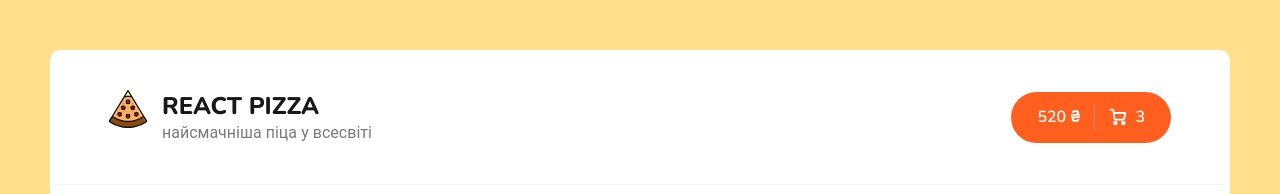
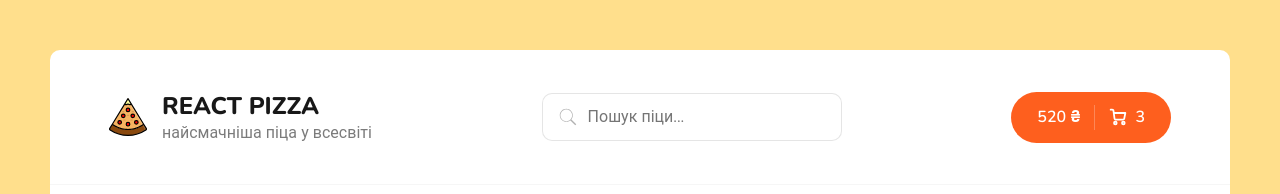
Before and after one commit to Yana-Palam/react-pizza, a React (Create React App) app: page / in a window 1280 px wide. Shown: the top 194 px of the page. Built offline with nearby package versions, Linux system fonts and the light colour scheme; no server answers.

Commit message:
added search by name

```diff
--- a/src/App.js
+++ b/src/App.js
@@ -1,20 +1,25 @@
 import "./scss/app.scss";
 import { createBrowserRouter, RouterProvider } from "react-router-dom";
+import { useState } from "react";
 import ErrorPage from "./components/ErrorPage";
 import Layout from "./components/Layout/Layout";
 import HomePage from "./pages/HomePage/HomePage";
 import CartPage from "./pages/CartPage/CartPage";
 
 function App() {
+  const [searchValue, setSearchValue] = useState("");
+
   const router = createBrowserRouter([
     {
       path: "/",
-      element: <Layout />,
+      element: (
+        <Layout searchValue={searchValue} setSearchValue={setSearchValue} />
+      ),
       errorElement: <ErrorPage />,
       children: [
         {
           index: true,
-          element: <HomePage />,
+          element: <HomePage searchValue={searchValue} />,
         },
         {
           path: "/cart",
--- a/src/components/Header/Header.jsx
+++ b/src/components/Header/Header.jsx
@@ -1,20 +1,24 @@
 import { Link } from "react-router-dom";
+
+import Search from "../Search";
 import logoSvg from "../../assets/img/pizza-logo.svg";
 import SvgCart from "../svg/SvgCart";
 
-function Header() {
+function Header({ searchValue, setSearchValue }) {
   return (
     <div className="header">
       <div className="container">
-        <div className="header__logo">
-          <Link to="/">
+        <Link to="/">
+          <div className="header__logo">
             <img width="38" src={logoSvg} alt="Pizza logo" />
-          </Link>
-          <div>
-            <h1>React Pizza</h1>
-            <p>найсмачніша піца у всесвіті</p>
+
+            <div>
+              <h1>React Pizza</h1>
+              <p>найсмачніша піца у всесвіті</p>
+            </div>
           </div>
-        </div>
+        </Link>
+        <Search searchValue={searchValue} setSearchValue={setSearchValue} />
         <div className="header__cart">
           <Link to="/cart" className="button button--cart">
             <span>520 ₴</span>
--- a/src/components/Layout/Layout.jsx
+++ b/src/components/Layout/Layout.jsx
@@ -2,12 +2,12 @@ import { Outlet } from "react-router-dom";
 import { useNavigation } from "react-router-dom";
 import Header from "../Header";
 
-function Layout() {
+function Layout({ searchValue, setSearchValue }) {
   const { state } = useNavigation();
   return (
     <>
       <div className="wrapper">
-        <Header />
+        <Header searchValue={searchValue} setSearchValue={setSearchValue} />
         <main>
           {state === "loading" && <div role="loader">Loading</div>}
           <div className="content">
--- /dev/null
+++ b/src/components/Search/Search.jsx
@@ -0,0 +1,32 @@
+import React from "react";
+import s from "./Search.module.scss";
+import { ReactComponent as SearchIcon } from "../../assets/img/search_icon.svg";
+import { ReactComponent as ClearIcon } from "../../assets/img/close_icon.svg";
+
+function Search({ searchValue, setSearchValue }) {
+  return (
+    <div className={s.wrapper}>
+      <SearchIcon width={22} height={22} className={s.iconSearch} />
+      <input
+        onChange={(e) => {
+          setSearchValue(e.target.value);
+        }}
+        value={searchValue}
+        className={s.input}
+        placeholder="Пошук піци..."
+      />
+      {searchValue && (
+        <button
+          onClick={() => {
+            setSearchValue("");
+          }}
+          className={s.clearBtn}
+        >
+          <ClearIcon width={20} height={20} />
+        </button>
+      )}
+    </div>
+  );
+}
+
+export default Search;
--- /dev/null
+++ b/src/components/Search/Search.module.scss
@@ -0,0 +1,38 @@
+.wrapper {
+  width: 300px;
+  position: relative;
+}
+
+.input {
+  border: 1px solid rgba(0, 0, 0, 0.1);
+  border-radius: 10px;
+  padding: 12px 20px;
+  padding-left: 45px;
+  width: 100%;
+  font-size: 16px;
+
+  &:focus {
+    border: 1px solid rgba(0, 0, 0, 0.2);
+  }
+}
+
+.iconSearch {
+  opacity: 0.3;
+  position: absolute;
+  left: 15px;
+  top: calc(50% - 11px);
+}
+
+.clearBtn {
+  border: none;
+  position: absolute;
+  right: 10px;
+  top: calc(50% - 10px);
+  cursor: pointer;
+  transition: opacity 0.15s ease-in-out;
+  background-color: inherit;
+  opacity: 0.3;
+  &:hover {
+    opacity: 0.5;
+  }
+}
--- /dev/null
+++ b/src/components/Search/index.js
@@ -0,0 +1 @@
+export { default } from "./Search";
--- a/src/components/Sort/Sort.jsx
+++ b/src/components/Sort/Sort.jsx
@@ -34,9 +34,8 @@ function Sort({ value, onChangeSort }) {
     },
   ];
   const [isVisible, setIsVisible] = useState(false);
-  // const [selectedValue, setSelectedValue] = useState(sortValues[0]);
+
   const onSelectValue = (value) => {
-    // setSelectedValue(value);
     onChangeSort(value);
     setIsVisible(false);
   };
--- a/src/components/svg/SvgCart.jsx
+++ b/src/components/svg/SvgCart.jsx
@@ -12,23 +12,23 @@ function SvgCart() {
       <path
         d="M6.33333 16.3333C7.06971 16.3333 7.66667 15.7364 7.66667 15C7.66667 14.2636 7.06971 13.6667 6.33333 13.6667C5.59695 13.6667 5 14.2636 5 15C5 15.7364 5.59695 16.3333 6.33333 16.3333Z"
         stroke="white"
-        stroke-width="1.8"
-        stroke-linecap="round"
-        stroke-linejoin="round"
+        strokeWidth="1.8"
+        strokeLinecap="round"
+        strokeLinejoin="round"
       />
       <path
         d="M14.3333 16.3333C15.0697 16.3333 15.6667 15.7364 15.6667 15C15.6667 14.2636 15.0697 13.6667 14.3333 13.6667C13.597 13.6667 13 14.2636 13 15C13 15.7364 13.597 16.3333 14.3333 16.3333Z"
         stroke="white"
-        stroke-width="1.8"
-        stroke-linecap="round"
-        stroke-linejoin="round"
+        strokeWidth="1.8"
+        strokeLinecap="round"
+        strokeLinejoin="round"
       />
       <path
         d="M4.78002 4.99999H16.3334L15.2134 10.5933C15.1524 10.9003 14.9854 11.176 14.7417 11.3722C14.4979 11.5684 14.1929 11.6727 13.88 11.6667H6.83335C6.50781 11.6694 6.1925 11.553 5.94689 11.3393C5.70128 11.1256 5.54233 10.8295 5.50002 10.5067L4.48669 2.82666C4.44466 2.50615 4.28764 2.21182 4.04482 1.99844C3.80201 1.78505 3.48994 1.66715 3.16669 1.66666H1.66669"
         stroke="white"
-        stroke-width="1.8"
-        stroke-linecap="round"
-        stroke-linejoin="round"
+        strokeWidth="1.8"
+        strokeLinecap="round"
+        strokeLinejoin="round"
       />
     </svg>
   );
--- a/src/pages/HomePage/HomePage.jsx
+++ b/src/pages/HomePage/HomePage.jsx
@@ -7,7 +7,7 @@ import Skeleton from "../../components/PizzaBlock/Skeleton";
 
 const BASE_URL = "https://641d88f14366dd7def402699.mockapi.io/api/items";
 
-function HomePage() {
+function HomePage({ searchValue = "" }) {
   const [items, setItems] = useState([]);
   const [isLoading, setIsLoading] = useState(true);
 
@@ -18,14 +18,15 @@ function HomePage() {
     order: "desc",
   });
 
-  const fetchItems = (categoryId, sortValue) => {
+  const fetchItems = (categoryId, sortValue, searchValue) => {
     setIsLoading(true);
 
     const category = categoryId > 0 ? `category=${categoryId}` : "";
     const sortBy = sortValue.sortProperty;
     const order = sortValue.order;
+    const search = searchValue && `&search=${searchValue}`;
 
-    fetch(BASE_URL + `?${category}&sortBy=${sortBy}&order=${order}`)
+    fetch(BASE_URL + `?${category}&sortBy=${sortBy}&order=${order}${search}`)
       .then((res) => res.json())
       .then((data) => {
         setItems(data);
@@ -34,9 +35,9 @@ function HomePage() {
   };
 
   useEffect(() => {
-    fetchItems(categoryId, sortValue);
+    fetchItems(categoryId, sortValue, searchValue);
     window.scrollTo(0, 0);
-  }, [categoryId, sortValue]);
+  }, [categoryId, sortValue, searchValue]);
 
   return (
     <>
@@ -50,7 +51,7 @@ function HomePage() {
       <h2 className="content__title">Всі піци</h2>
       <div className="content__items">
         {isLoading
-          ? [...new Array(8)].map((item) => <Skeleton />)
+          ? [...new Array(8)].map((item, index) => <Skeleton key={index} />)
           : items.map((obj) => <PizzaBlock key={obj.id} {...obj} />)}
       </div>
     </>
--- a/src/scss/components/_sort.scss
+++ b/src/scss/components/_sort.scss
@@ -34,7 +34,6 @@
     border-radius: 10px;
     overflow: hidden;
     padding: 10px 0;
-    // width: 160px;
     @media (max-width: 340px) {
       font-size: 14px;
       width: 100%;
```
Also changed, not shown: src/components/Categories/Categories.jsx (+0 -7 lines), src/assets/img/close_icon.svg (added), src/assets/img/search_icon.svg (added).
